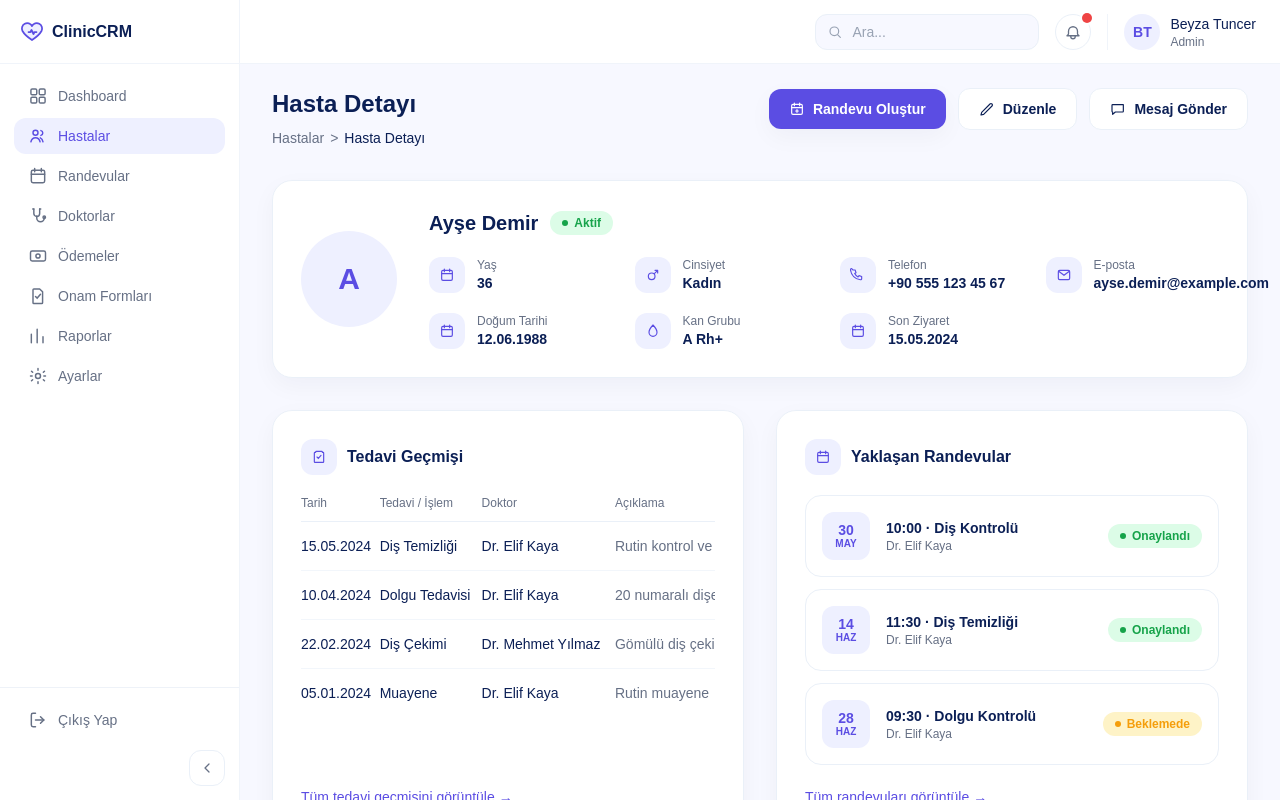
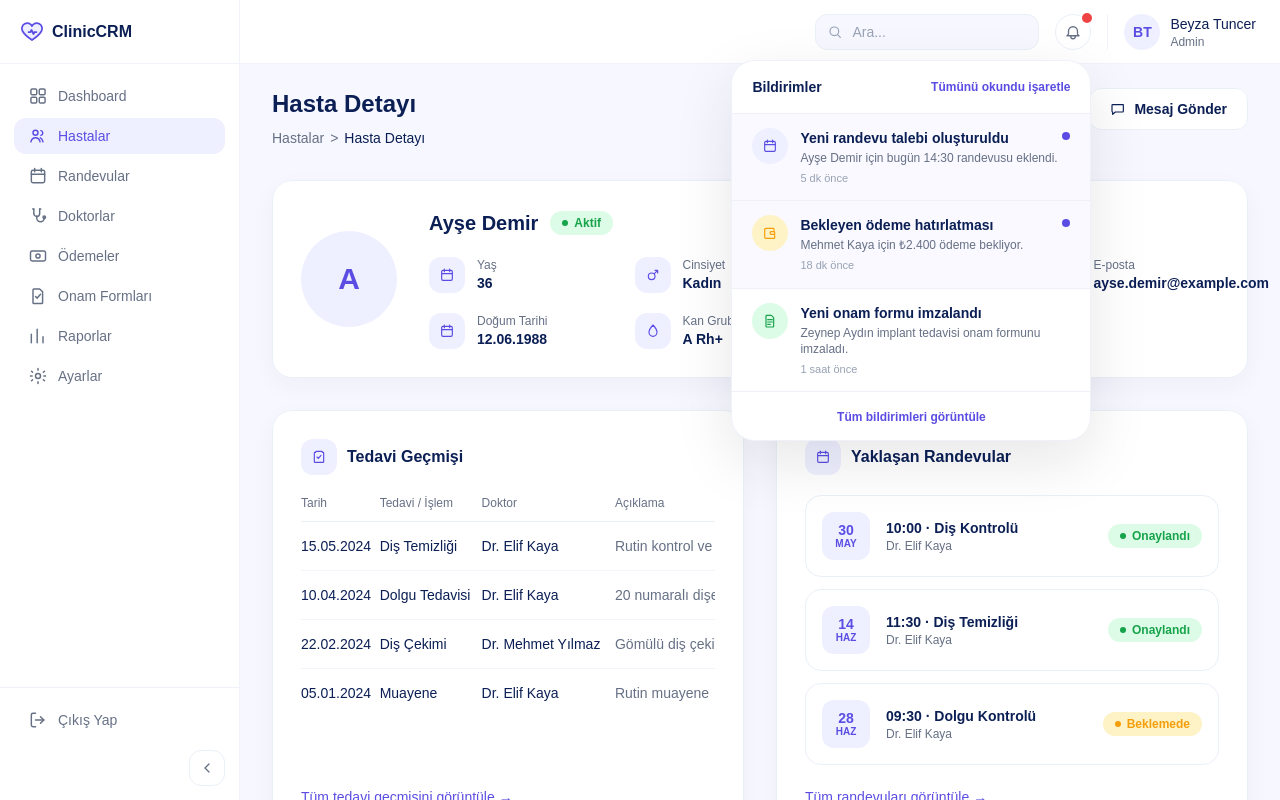
Before and after one commit to zeynep-tuna/clinic-crm, a Next.js app in the folder frontend/: page /patients/1 in a window 1280 px wide. Both pictures are taken after a click on the button 1073 px from the left and 31 px from the top of the page. Built offline with nearby package versions, Linux system fonts and the light colour scheme.

Commit message:
Add notification dropdown

```diff
--- /dev/null
+++ b/frontend/components/common/NotificationDropdown.tsx
@@ -0,0 +1,194 @@
+"use client";
+
+import { useEffect, useRef, useState } from "react";
+
+export type NotificationType = "appointment" | "payment" | "consent" | "message" | "patient";
+
+export interface NotificationItem {
+  id: string;
+  title: string;
+  description: string;
+  type: NotificationType;
+  time: string;
+  unread: boolean;
+}
+
+function BellIcon() {
+  return (
+    <svg
+      xmlns="http://www.w3.org/2000/svg"
+      viewBox="0 0 24 24"
+      fill="none"
+      stroke="currentColor"
+      strokeWidth={1.75}
+      className="h-4.5 w-4.5"
+    >
+      <path
+        strokeLinecap="round"
+        strokeLinejoin="round"
+        d="M15 17h5l-1.4-1.4A2 2 0 0 1 18 14.2V11a6 6 0 1 0-12 0v3.2a2 2 0 0 1-.6 1.4L4 17h5m6 0v1a3 3 0 1 1-6 0v-1m6 0H9"
+      />
+    </svg>
+  );
+}
+
+function CalendarIcon() {
+  return (
+    <svg viewBox="0 0 24 24" fill="none" stroke="currentColor" strokeWidth={1.75} className="h-4 w-4">
+      <rect x="4" y="5" width="16" height="15" rx="2" />
+      <path strokeLinecap="round" d="M4 10h16M8 3v4M16 3v4" />
+    </svg>
+  );
+}
+
+function WalletIcon() {
+  return (
+    <svg viewBox="0 0 24 24" fill="none" stroke="currentColor" strokeWidth={1.75} className="h-4 w-4">
+      <path strokeLinecap="round" strokeLinejoin="round" d="M4 7a2 2 0 0 1 2-2h11a1 1 0 0 1 1 1v2" />
+      <path
+        strokeLinecap="round"
+        strokeLinejoin="round"
+        d="M4 7v11a2 2 0 0 0 2 2h12a1 1 0 0 0 1-1v-8a1 1 0 0 0-1-1h-4a2 2 0 1 0 0 4h5"
+      />
+    </svg>
+  );
+}
+
+function DocumentIcon() {
+  return (
+    <svg viewBox="0 0 24 24" fill="none" stroke="currentColor" strokeWidth={1.75} className="h-4 w-4">
+      <path strokeLinecap="round" strokeLinejoin="round" d="M7 3.5h7l3.5 3.5V20a1 1 0 0 1-1 1H7a1 1 0 0 1-1-1V4.5a1 1 0 0 1 1-1Z" />
+      <path strokeLinecap="round" d="M8.5 10h7M8.5 13.5h7M8.5 17h4" />
+    </svg>
+  );
+}
+
+function MessageIcon() {
+  return (
+    <svg viewBox="0 0 24 24" fill="none" stroke="currentColor" strokeWidth={1.75} className="h-4 w-4">
+      <path
+        strokeLinecap="round"
+        strokeLinejoin="round"
+        d="M4 5.5h16v10.5a1 1 0 0 1-1 1H9l-4 3.5V17a1 1 0 0 1-1-1V5.5Z"
+      />
+    </svg>
+  );
+}
+
+function UserIcon() {
+  return (
+    <svg viewBox="0 0 24 24" fill="none" stroke="currentColor" strokeWidth={1.75} className="h-4 w-4">
+      <circle cx="12" cy="8.5" r="3" />
+      <path strokeLinecap="round" d="M4.5 19.5c.7-3.5 3.3-5.8 7.5-5.8s6.8 2.3 7.5 5.8" />
+    </svg>
+  );
+}
+
+const typeBadgeClass: Record<NotificationType, string> = {
+  appointment: "bg-[#EEF0FF] text-[#5B4DE3]",
+  payment: "bg-[#FEF3C7] text-[#F59E0B]",
+  consent: "bg-[#DCFCE7] text-[#16A34A]",
+  message: "bg-[#DBEAFE] text-[#2563EB]",
+  patient: "bg-[#DCFCE7] text-[#16A34A]",
+};
+
+const typeIcon: Record<NotificationType, React.ReactNode> = {
+  appointment: <CalendarIcon />,
+  payment: <WalletIcon />,
+  consent: <DocumentIcon />,
+  message: <MessageIcon />,
+  patient: <UserIcon />,
+};
+
+interface NotificationDropdownProps {
+  notifications: NotificationItem[];
+}
+
+export default function NotificationDropdown({ notifications: initialNotifications }: NotificationDropdownProps) {
+  const [isOpen, setIsOpen] = useState(false);
+  const [notifications, setNotifications] = useState(initialNotifications);
+  const containerRef = useRef<HTMLDivElement>(null);
+
+  useEffect(() => {
+    if (!isOpen) return;
+
+    function handleClickOutside(event: MouseEvent) {
+      if (containerRef.current && !containerRef.current.contains(event.target as Node)) {
+        setIsOpen(false);
+      }
+    }
+
+    document.addEventListener("mousedown", handleClickOutside);
+    return () => document.removeEventListener("mousedown", handleClickOutside);
+  }, [isOpen]);
+
+  const unreadCount = notifications.filter((notification) => notification.unread).length;
+
+  function markAllAsRead() {
+    setNotifications((previous) => previous.map((notification) => ({ ...notification, unread: false })));
+  }
+
+  return (
+    <div className="relative" ref={containerRef}>
+      <button
+        type="button"
+        aria-label="Bildirimler"
+        onClick={() => setIsOpen((previous) => !previous)}
+        className="relative flex h-9 w-9 items-center justify-center rounded-full border border-[#EAF0F8] text-[#667085] transition-colors hover:bg-[#F7F8FF] hover:text-[#0B1F55]"
+      >
+        <BellIcon />
+        {unreadCount > 0 && (
+          <span className="absolute -right-0.5 -top-0.5 h-2.5 w-2.5 rounded-full bg-[#EF4444] ring-2 ring-white" />
+        )}
+      </button>
+
+      {isOpen && (
+        <div className="absolute right-0 top-[calc(100%+10px)] z-50 w-[360px] max-w-[calc(100vw-32px)] overflow-hidden rounded-[24px] border border-[#EEF2F8] bg-white shadow-[0_20px_60px_rgba(15,23,42,0.10)]">
+          <div className="flex items-center justify-between border-b border-[#EEF2F8] px-5 py-4">
+            <h2 className="text-sm font-bold text-[#0B1F55]">Bildirimler</h2>
+            <button
+              type="button"
+              onClick={markAllAsRead}
+              className="text-xs font-semibold text-[#5B4DE3] hover:underline"
+            >
+              Tümünü okundu işaretle
+            </button>
+          </div>
+
+          <div className="max-h-80 overflow-y-auto">
+            {notifications.map((notification) => (
+              <div
+                key={notification.id}
+                className={`flex gap-3 border-b border-[#EEF2F8] px-5 py-3.5 transition-colors last:border-0 hover:bg-[#F7F8FF] ${
+                  notification.unread ? "bg-[#F9F9FF]" : ""
+                }`}
+              >
+                <span
+                  className={`flex h-9 w-9 shrink-0 items-center justify-center rounded-full ${typeBadgeClass[notification.type]}`}
+                >
+                  {typeIcon[notification.type]}
+                </span>
+                <div className="min-w-0 flex-1">
+                  <div className="flex items-start justify-between gap-2">
+                    <p className="text-sm font-semibold text-[#0B1F55]">{notification.title}</p>
+                    {notification.unread && (
+                      <span className="mt-1 h-2 w-2 shrink-0 rounded-full bg-[#5B4DE3]" />
+                    )}
+                  </div>
+                  <p className="mt-0.5 text-xs text-[#667085]">{notification.description}</p>
+                  <p className="mt-1 text-[11px] text-[#98A2B3]">{notification.time}</p>
+                </div>
+              </div>
+            ))}
+          </div>
+
+          <div className="border-t border-[#EEF2F8] px-5 py-3 text-center">
+            <a href="#" className="text-xs font-semibold text-[#5B4DE3] hover:underline">
+              Tüm bildirimleri görüntüle
+            </a>
+          </div>
+        </div>
+      )}
+    </div>
+  );
+}
--- a/frontend/components/doctor/DoctorTopbar.tsx
+++ b/frontend/components/doctor/DoctorTopbar.tsx
@@ -1,4 +1,32 @@
 import { doctorProfile } from "@/data/doctorDashboard";
+import NotificationDropdown, { type NotificationItem } from "@/components/common/NotificationDropdown";
+
+const doctorNotifications: NotificationItem[] = [
+  {
+    id: "1",
+    title: "Yeni hasta mesajı",
+    description: "Ayşe Demir kontrol randevusu hakkında mesaj gönderdi.",
+    type: "message",
+    time: "6 dk önce",
+    unread: true,
+  },
+  {
+    id: "2",
+    title: "Bugünkü randevu hatırlatması",
+    description: "11:15 randevunuz için hasta dosyası hazırlandı.",
+    type: "appointment",
+    time: "30 dk önce",
+    unread: true,
+  },
+  {
+    id: "3",
+    title: "Onam formu tamamlandı",
+    description: "Mehmet Kaya dolgu tedavisi onam formunu imzaladı.",
+    type: "consent",
+    time: "2 saat önce",
+    unread: false,
+  },
+];
 
 export default function DoctorTopbar() {
   return (
@@ -22,26 +50,7 @@ export default function DoctorTopbar() {
           />
         </div>
 
-        <button
-          type="button"
-          aria-label="Bildirimler"
-          className="flex h-9 w-9 items-center justify-center rounded-full border border-[#EAF0F8] text-[#667085] transition-colors hover:bg-[#F7F8FF] hover:text-[#0B1F55]"
-        >
-          <svg
-            xmlns="http://www.w3.org/2000/svg"
-            viewBox="0 0 24 24"
-            fill="none"
-            stroke="currentColor"
-            strokeWidth={1.75}
-            className="h-4 w-4"
-          >
-            <path
-              strokeLinecap="round"
-              strokeLinejoin="round"
-              d="M15 17h5l-1.4-1.4A2 2 0 0 1 18 14.2V11a6 6 0 1 0-12 0v3.2a2 2 0 0 1-.6 1.4L4 17h5m6 0v1a3 3 0 1 1-6 0v-1m6 0H9"
-            />
-          </svg>
-        </button>
+        <NotificationDropdown notifications={doctorNotifications} />
 
         <button
           type="button"
--- a/frontend/components/layout/Topbar.tsx
+++ b/frontend/components/layout/Topbar.tsx
@@ -1,3 +1,32 @@
+import NotificationDropdown, { type NotificationItem } from "@/components/common/NotificationDropdown";
+
+const adminNotifications: NotificationItem[] = [
+  {
+    id: "1",
+    title: "Yeni randevu talebi oluşturuldu",
+    description: "Ayşe Demir için bugün 14:30 randevusu eklendi.",
+    type: "appointment",
+    time: "5 dk önce",
+    unread: true,
+  },
+  {
+    id: "2",
+    title: "Bekleyen ödeme hatırlatması",
+    description: "Mehmet Kaya için ₺2.400 ödeme bekliyor.",
+    type: "payment",
+    time: "18 dk önce",
+    unread: true,
+  },
+  {
+    id: "3",
+    title: "Yeni onam formu imzalandı",
+    description: "Zeynep Aydın implant tedavisi onam formunu imzaladı.",
+    type: "consent",
+    time: "1 saat önce",
+    unread: false,
+  },
+];
+
 export default function Topbar() {
   return (
     <header className="flex h-16 shrink-0 items-center justify-end border-b border-[#EAF0F8]/70 bg-white px-6">
@@ -20,27 +49,7 @@ export default function Topbar() {
           />
         </div>
 
-        <button
-          type="button"
-          aria-label="Bildirimler"
-          className="relative flex h-9 w-9 items-center justify-center rounded-full border border-[#EAF0F8] text-[#667085] transition-colors hover:bg-[#F7F8FF] hover:text-[#0B1F55]"
-        >
-          <svg
-            xmlns="http://www.w3.org/2000/svg"
-            viewBox="0 0 24 24"
-            fill="none"
-            stroke="currentColor"
-            strokeWidth={1.75}
-            className="h-4.5 w-4.5"
-          >
-            <path
-              strokeLinecap="round"
-              strokeLinejoin="round"
-              d="M15 17h5l-1.4-1.4A2 2 0 0 1 18 14.2V11a6 6 0 1 0-12 0v3.2a2 2 0 0 1-.6 1.4L4 17h5m6 0v1a3 3 0 1 1-6 0v-1m6 0H9"
-            />
-          </svg>
-          <span className="absolute -right-0.5 -top-0.5 h-2.5 w-2.5 rounded-full bg-[#EF4444] ring-2 ring-white" />
-        </button>
+        <NotificationDropdown notifications={adminNotifications} />
 
         <div className="flex items-center gap-2.5 border-l border-[#EAF0F8]/70 pl-4">
           <div className="flex h-9 w-9 items-center justify-center rounded-full bg-[#EEF0FF] text-sm font-semibold text-[#5B4DE3]">
```
Also changed, not shown: frontend/components/secretary/SecretaryTopbar.tsx (+29 -20 lines).
